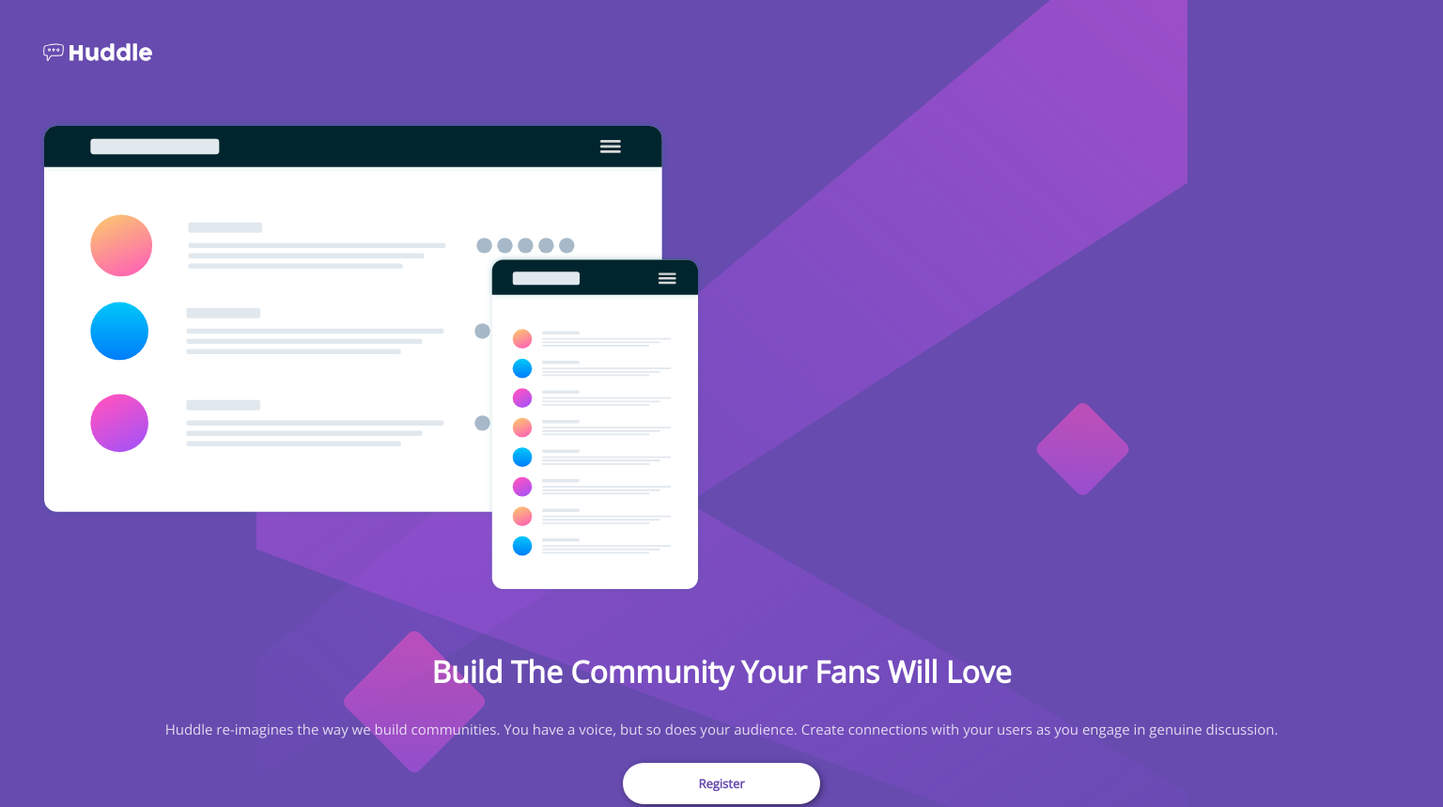
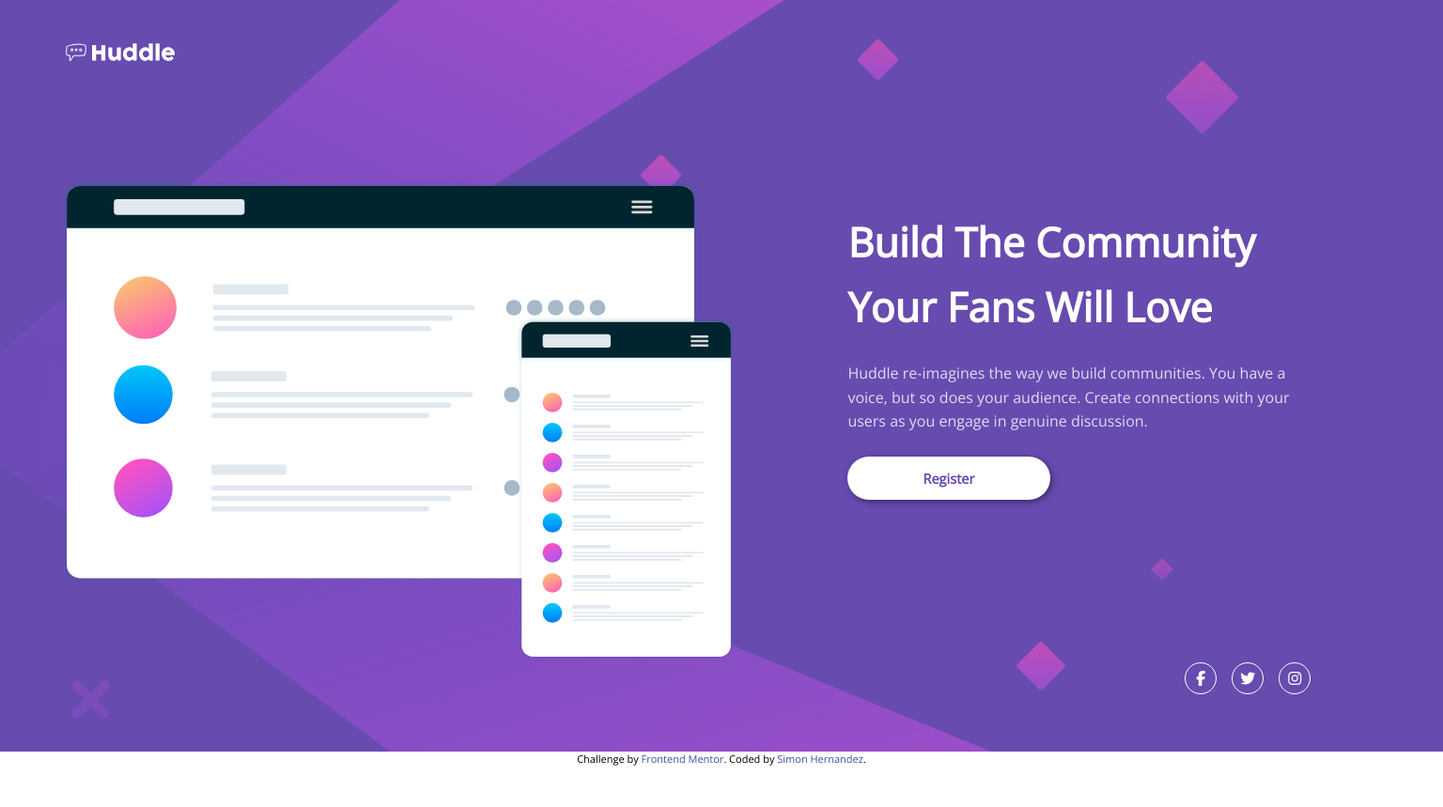
Before and after one commit to simonhernandez/huddleLandingPageSingleIntro, a plain HTML site: page index.html in a window 1536 px wide. Shown: the top 859 px of the page at 94% size. After the commit the page ends 815 px from the top, so only its background shows below. Drawn offline with nearby package versions, Linux system fonts and the light colour scheme.

Commit message:
Added MediaQueries to CSS File
Added Styling for Desktop Version

```diff
--- a/css/styles.css
+++ b/css/styles.css
@@ -23,10 +23,10 @@
 }
 @media screen and (min-width:768px){
     :root{
-        --fs-h1: 2rem;
+        --fs-h1: 2.7rem;
         --fs-big: 1.3rem;
-        --fs-normal: .938rem;
-        --fs-small: .813rem;
+        --fs-normal: 1rem;
+        --fs-small: .913rem;
         --fs-icon: 1.2rem;
     }
 }
@@ -100,6 +100,9 @@ h1{font-size: var(--fs-h1);}
 .logo-container{
     max-width: 125px;
 }
+.hero__img{
+    max-width: 720px;
+}
 .hero__text-container{
     line-height: 1.6;
 }
@@ -123,3 +126,38 @@ h1{font-size: var(--fs-h1);}
     padding: 1rem;
 }
 /* ---- Media Queries ---- */
+@media screen and (min-width: 1440px){
+    /* Layout */
+    .wrapper{
+        padding: 2.5rem 4rem 2rem;
+    }
+    .header{
+        background-image: url(/images/bg-desktop.svg);
+        background-position: left center;
+        background-size: contain;
+        text-align: left;
+    }
+    .header .wrapper> *:not(:last-child){
+        margin-bottom: 7.5rem;
+    }
+    .hero-container > *:not(:last-child){
+        margin-bottom: 0;
+    }
+    .hero-container{
+        display: grid;
+        grid-template-columns: 55% 35%;
+        column-gap: 4rem;
+    }
+    .hero__text-container{
+        margin-top: 2rem;
+    }
+    .hero__img{
+        width: 100%;
+    }
+    .social-container{
+        grid-column: 2/-1;
+    }
+    .social__list{
+        justify-content: flex-end;
+    }
+}
--- a/index.html
+++ b/index.html
@@ -32,7 +32,7 @@
 
         <div class="hero__text-container">
           <h1 class="hero__title">
-            Build The Community Your Fans Will Love
+            Build The Community <br> Your Fans Will Love
           </h1>
           <p class="hero__description">
             Huddle re-imagines the way we build communities. You have a voice, but so does your audience.
```
